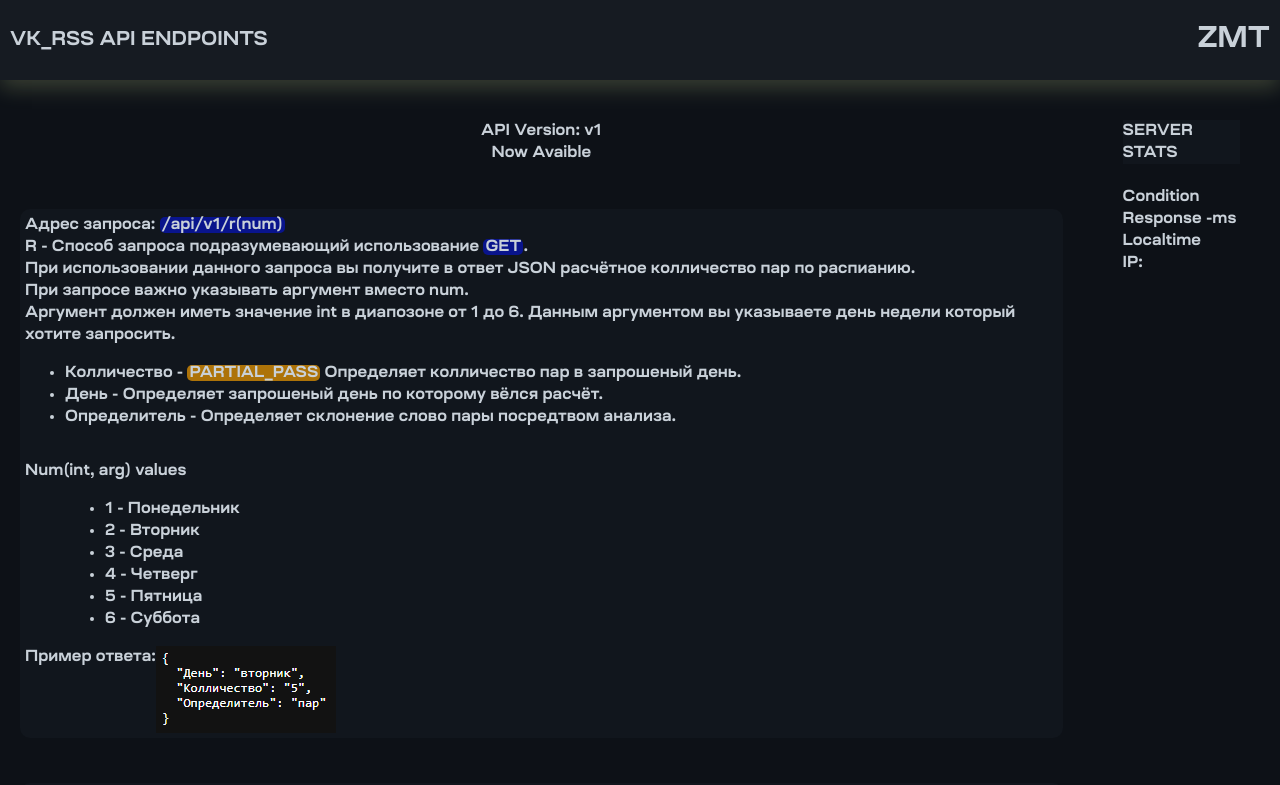
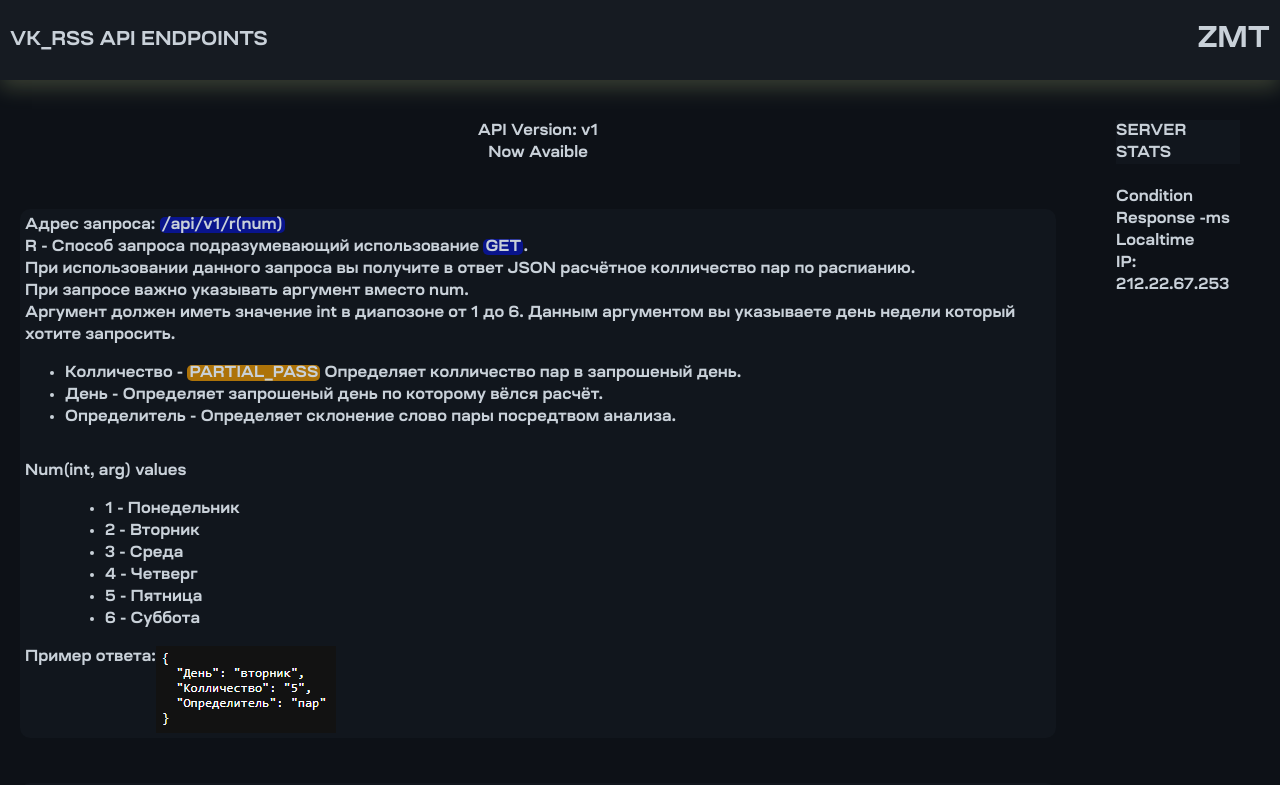
Before and after one commit to anilvia/VK_side_api, a plain HTML site: page index.html in a window 1280 px wide. Shown: the top 785 px of the page. Drawn offline with Linux system fonts and the light colour scheme; a script that the page names is missing.

Commit message:
Update index.html

```diff
--- a/index.html
+++ b/index.html
@@ -65,7 +65,7 @@ VK.Widgets.CommunityMessages("vk_community_messages", 216407665, {expanded: "1",
             <example style="display: flex;">Пример ответа: <img src="example2.png"></example>
             </div>
             </div>
-            <div class="server"><header class="server_header">SERVER STATS</header><br>Condition<br>Response -ms<br>Localtime<br>IP:</div>
+            <div class="server"><header class="server_header">SERVER STATS</header><br>Condition<br>Response -ms<br>Localtime<br>IP: 212.22.67.253</div>
         </main>
     </body>
 </html>
```
